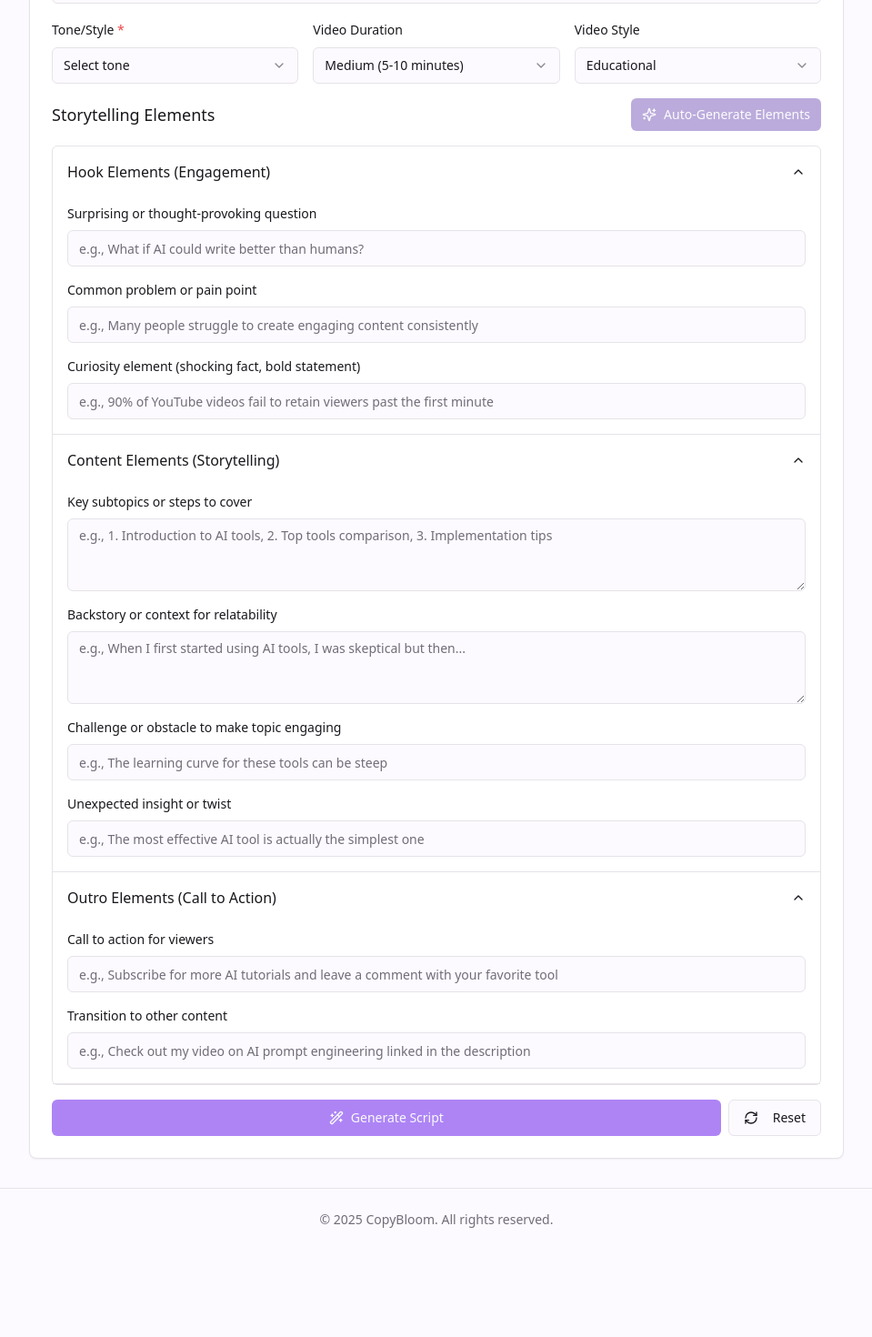
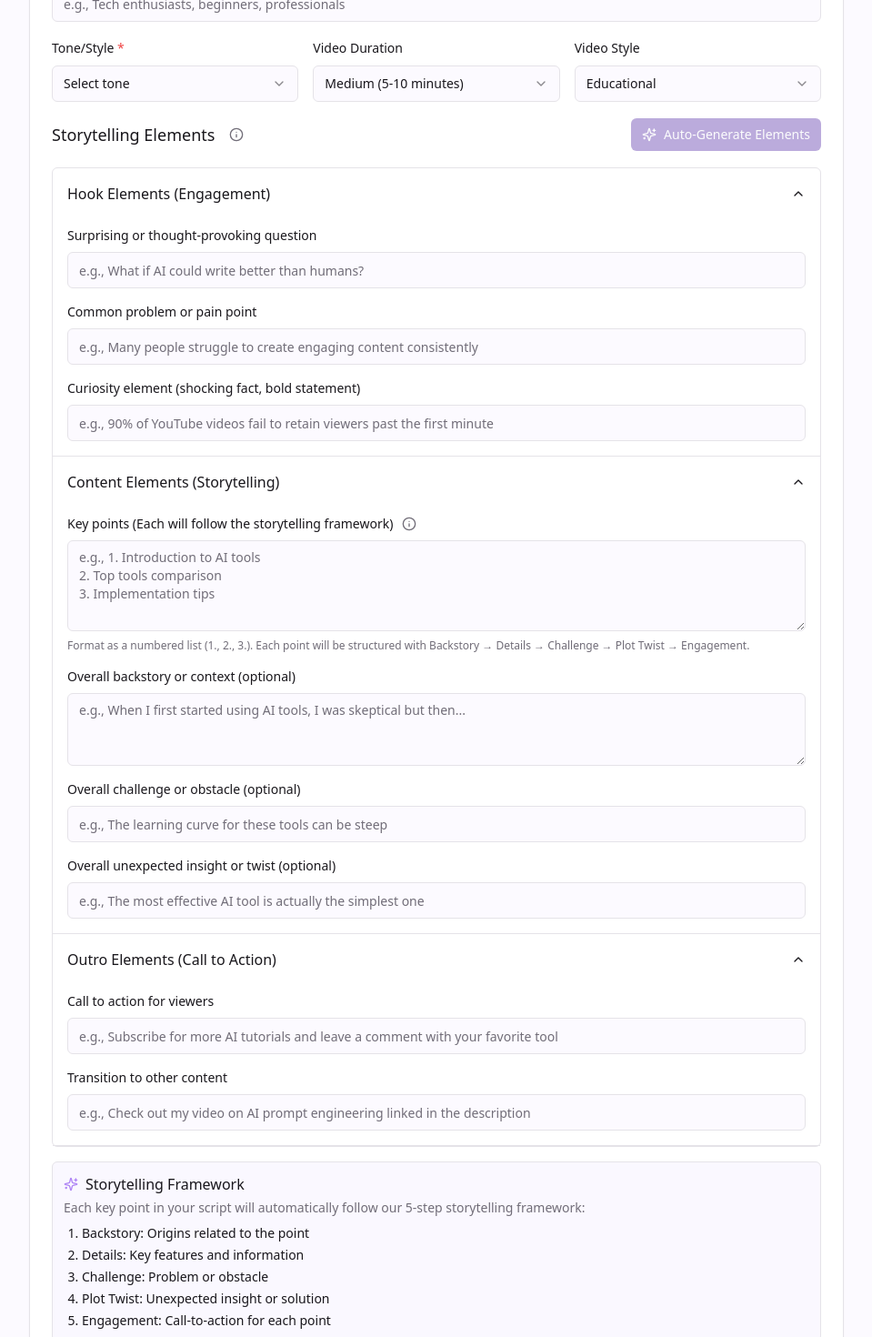
Before and after one commit to PrateekRp100hhh/copybloom-generator, a React (Vite) app: page /youtube-script in a window 1280 px wide. Shown: the part 480-1950 px from the top of the page at 91% size, without its empty margins (160-1119 px from the left). Before the commit the page ends 1855 px from the top, so only its background shows below. Built offline with nearby package versions, Linux system fonts and the light colour scheme; sample sign-in values are in the browser's storage.

Commit message:
Refactor: Implement storytelling framework
Implement the storytelling framework in the YouTube script generator.

```diff
--- a/src/components/YoutubeScriptGenerator.tsx
+++ b/src/components/YoutubeScriptGenerator.tsx
@@ -7,9 +7,15 @@ import { Button } from '@/components/ui/button';
 import { Textarea } from '@/components/ui/textarea';
 import { Select, SelectContent, SelectItem, SelectTrigger, SelectValue } from '@/components/ui/select';
 import { Accordion, AccordionContent, AccordionItem, AccordionTrigger } from '@/components/ui/accordion';
-import { Wand2, AlertCircle, ClipboardCopy, RefreshCw, Sparkles } from 'lucide-react';
+import { Wand2, AlertCircle, ClipboardCopy, RefreshCw, Sparkles, Info } from 'lucide-react';
 import { useToast } from '@/hooks/use-toast';
 import { generateScript, generateStoryElements } from '@/lib/ai';
+import {
+  Tooltip,
+  TooltipContent,
+  TooltipProvider,
+  TooltipTrigger,
+} from "@/components/ui/tooltip";
 
 const YoutubeScriptGenerator: React.FC = () => {
   const { toast } = useToast();
@@ -260,7 +266,31 @@ const YoutubeScriptGenerator: React.FC = () => {
         </div>
 
         <div className="flex items-center justify-between mt-4">
-          <h3 className="text-lg font-medium">Storytelling Elements</h3>
+          <div className="flex items-center">
+            <h3 className="text-lg font-medium">Storytelling Elements</h3>
+            <TooltipProvider>
+              <Tooltip>
+                <TooltipTrigger asChild>
+                  <Button variant="ghost" size="icon" className="ml-1">
+                    <Info className="h-4 w-4 text-muted-foreground" />
+                  </Button>
+                </TooltipTrigger>
+                <TooltipContent className="max-w-md p-4">
+                  <div className="space-y-2">
+                    <p className="font-semibold">Storytelling Framework:</p>
+                    <p>Each content point will follow this structure:</p>
+                    <ol className="list-decimal pl-5 space-y-1">
+                      <li><span className="font-medium">Backstory:</span> Introduces the origins or background</li>
+                      <li><span className="font-medium">Details:</span> Elaborates on key features and information</li>
+                      <li><span className="font-medium">Challenge:</span> Presents a common problem or obstacle</li>
+                      <li><span className="font-medium">Plot Twist:</span> Reveals an unexpected insight or solution</li>
+                      <li><span className="font-medium">Engagement:</span> Includes a mini-engagement element</li>
+                    </ol>
+                  </div>
+                </TooltipContent>
+              </Tooltip>
+            </TooltipProvider>
+          </div>
           <Button
             onClick={autoGenerateStoryElements}
             variant="secondary"
@@ -328,17 +358,35 @@ const YoutubeScriptGenerator: React.FC = () => {
             <AccordionTrigger className="px-4">Content Elements (Storytelling)</AccordionTrigger>
             <AccordionContent className="px-4 pt-2 pb-4 space-y-4">
               <div className="space-y-2">
-                <Label htmlFor="keyPoints">Key subtopics or steps to cover</Label>
+                <div className="flex items-center gap-2">
+                  <Label htmlFor="keyPoints">Key points (Each will follow the storytelling framework)</Label>
+                  <TooltipProvider>
+                    <Tooltip>
+                      <TooltipTrigger asChild>
+                        <Button variant="ghost" size="icon" className="h-5 w-5 p-0">
+                          <Info className="h-4 w-4 text-muted-foreground" />
+                        </Button>
+                      </TooltipTrigger>
+                      <TooltipContent side="right">
+                        <p className="max-w-xs">Each point will automatically follow the 5-step storytelling framework. Format as a numbered list.</p>
+                      </TooltipContent>
+                    </Tooltip>
+                  </TooltipProvider>
+                </div>
                 <Textarea
                   id="keyPoints"
-                  placeholder="e.g., 1. Introduction to AI tools, 2. Top tools comparison, 3. Implementation tips"
+                  placeholder="e.g., 1. Introduction to AI tools&#10;2. Top tools comparison&#10;3. Implementation tips"
                   value={formData.keyPoints}
                   onChange={(e) => handleChange('keyPoints', e.target.value)}
+                  className="min-h-[100px]"
                 />
+                <p className="text-xs text-muted-foreground mt-1">
+                  Format as a numbered list (1., 2., 3.). Each point will be structured with Backstory → Details → Challenge → Plot Twist → Engagement.
+                </p>
               </div>
 
               <div className="space-y-2">
-                <Label htmlFor="backstory">Backstory or context for relatability</Label>
+                <Label htmlFor="backstory">Overall backstory or context (optional)</Label>
                 <Textarea
                   id="backstory"
                   placeholder="e.g., When I first started using AI tools, I was skeptical but then..."
@@ -348,7 +396,7 @@ const YoutubeScriptGenerator: React.FC = () => {
               </div>
 
               <div className="space-y-2">
-                <Label htmlFor="challenge">Challenge or obstacle to make topic engaging</Label>
+                <Label htmlFor="challenge">Overall challenge or obstacle (optional)</Label>
                 <Input
                   id="challenge"
                   placeholder="e.g., The learning curve for these tools can be steep"
@@ -358,7 +406,7 @@ const YoutubeScriptGenerator: React.FC = () => {
               </div>
 
               <div className="space-y-2">
-                <Label htmlFor="twist">Unexpected insight or twist</Label>
+                <Label htmlFor="twist">Overall unexpected insight or twist (optional)</Label>
                 <Input
                   id="twist"
                   placeholder="e.g., The most effective AI tool is actually the simplest one"
@@ -394,6 +442,23 @@ const YoutubeScriptGenerator: React.FC = () => {
             </AccordionContent>
           </AccordionItem>
         </Accordion>
+
+        <div className="mt-4 p-3 border rounded-md bg-accent/30">
+          <h4 className="font-medium flex items-center gap-2">
+            <Sparkles className="h-4 w-4 text-primary" />
+            Storytelling Framework
+          </h4>
+          <p className="text-sm text-muted-foreground mt-1">
+            Each key point in your script will automatically follow our 5-step storytelling framework:
+          </p>
+          <ol className="mt-2 space-y-1 text-sm ml-5 list-decimal">
+            <li><span className="font-medium">Backstory:</span> Origins related to the point</li>
+            <li><span className="font-medium">Details:</span> Key features and information</li>
+            <li><span className="font-medium">Challenge:</span> Problem or obstacle</li>
+            <li><span className="font-medium">Plot Twist:</span> Unexpected insight or solution</li>
+            <li><span className="font-medium">Engagement:</span> Call-to-action for each point</li>
+          </ol>
+        </div>
 
         <div className="flex gap-2">
           <Button
--- a/src/lib/ai.ts
+++ b/src/lib/ai.ts
@@ -242,9 +242,25 @@ export const generateScript = async (params: ScriptGenerationParams): Promise<st
 
     // Add Content section based on provided inputs
     prompt += `\n\n2. CONTENT (Main body):`;
-    if (keyPoints) prompt += `\n- Cover these key points: ${keyPoints}`;
-    if (backstory) prompt += `\n- Include this backstory for context: "${backstory}"`;
-    if (challenge) prompt += `\n- Address this challenge or obstacle: "${challenge}"`;
+
+    // Apply storytelling framework to each key point
+    if (keyPoints) {
+      prompt += `\n- Cover these key points, with each one following a storytelling framework:`;
+
+      // Extract the key points and apply storytelling structure to each
+      const points = keyPoints.split(/\d+\.\s+/).filter(Boolean);
+      points.forEach((point, index) => {
+        prompt += `\n  Point ${index + 1}: ${point.trim()}`;
+        prompt += `\n    - Backstory: Introduce the origins or background related to this point.`;
+        prompt += `\n    - Details: Elaborate on key features and important information.`;
+        prompt += `\n    - Challenge: Present a common problem or obstacle related to this point.`;
+        prompt += `\n    - Plot Twist: Reveal an unexpected insight or innovative solution.`;
+        prompt += `\n    - Engagement: Include a mini-engagement element specific to this point.`;
+      });
+    }
+
+    if (backstory) prompt += `\n- Include this overall backstory for context: "${backstory}"`;
+    if (challenge) prompt += `\n- Address this overall challenge or obstacle: "${challenge}"`;
     if (twist) prompt += `\n- Incorporate this unexpected insight or twist: "${twist}"`;
 
     // Add Outro section based on provided inputs
@@ -253,7 +269,8 @@ export const generateScript = async (params: ScriptGenerationParams): Promise<st
     if (transition) prompt += `\n- Include this transition to other content: "${transition}"`;
 
     // Additional instructions
-    prompt += `\n\nFormat the script with clear sections for HOOK, MAIN CONTENT (with 3-5 key points), and OUTRO.
+    prompt += `\n\nFormat the script with clear sections for HOOK, MAIN CONTENT (with each key point following the storytelling framework), and OUTRO.
+    Each key point should follow the structure: Backstory → Details → Challenge → Plot Twist → Engagement.
     Include timestamps, engaging questions for viewers, and a memorable closing.
     Make it comprehensive and engaging within 1000 words maximum.`;
 
@@ -331,7 +348,7 @@ export const generateStoryElements = async (params: StoryElementsParams): Promis
           "curiosityHook": "A surprising fact or statement to create curiosity"
         },
         "content": {
-          "keyPoints": "3-5 key points to cover in bullet-point format",
+          "keyPoints": "3-5 key points as a numbered list, each point should be concise and focused on one aspect of the topic",
           "backstory": "A brief contextual backstory to make the topic relatable",
           "challenge": "A challenge or obstacle that makes this topic engaging",
           "twist": "An unexpected insight or twist that makes the content stand out"
@@ -343,6 +360,7 @@ export const generateStoryElements = async (params: StoryElementsParams): Promis
       }
 
       Ensure all elements are creative, engaging, and tailored to the specified audience and tone.
+      For the keyPoints, make sure to format them as a numbered list (1., 2., 3., etc.) with each point being distinct and focused.
       Return ONLY the JSON object, nothing else.
     `;
 
--- a/src/pages/YoutubeScriptGenerator.tsx
+++ b/src/pages/YoutubeScriptGenerator.tsx
@@ -18,7 +18,7 @@ const YoutubeScriptGeneratorPage = () => {
               <CardHeader>
                 <CardTitle>Create Viral YouTube Scripts</CardTitle>
                 <CardDescription>
-                  Fill in the basic details about your video, and our AI will auto-generate engaging hook, content, and outro elements using the Hook-Story-Content-Outro framework for your next viral YouTube video.
+                  Fill in the basic details about your video, and our AI will auto-generate an engaging script using the Hook-Content-Outro framework with advanced storytelling. Each key point will follow a 5-step storytelling structure for maximum viewer engagement.
                 </CardDescription>
               </CardHeader>
               <CardContent>
```
